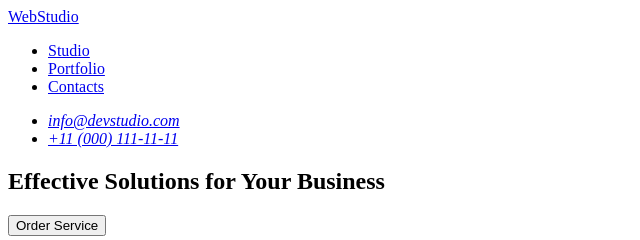
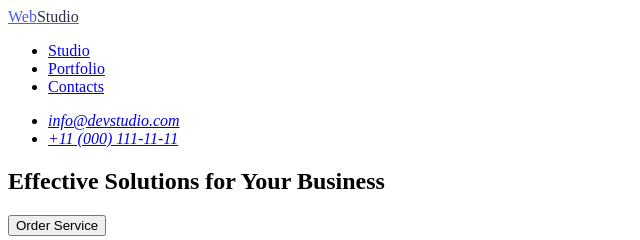
Before and after one commit to Maksonchik01/goit-markup-hw-02, a plain HTML site: page index.html in a window 1280 px wide. Shown: the top 240 px of the page, 0-640 px from the left. Drawn offline with Linux system fonts and the light colour scheme.

Commit message:
add index file

```diff
--- a/css/styles.css
+++ b/css/styles.css
@@ -0,0 +1,7 @@
+
+.title {
+  color: #4d5ae5;
+}
+.studio-header {
+  color: #2e2f42;
+}
--- a/index.html
+++ b/index.html
@@ -4,11 +4,12 @@
     <meta charset="UTF-8" />
     <meta name="viewport" content="width=device-width, initial-scale=1.0" />
     <title>Document</title>
+    <link rel="stylesheet" href="./css/styles.css">
   </head>
   <body>
     <header>
       <nav>
-        <a href="./index.html">WebStudio</a>
+        <a class="title" href="./index.html">Web<span class="studio-header" >Studio</span></a>
         <ul>
           <li><a href="./Studio">Studio</a></li>
           <li><a href="./Portfolio">Portfolio</a></li>
@@ -177,7 +178,7 @@
     </main>
 
     <footer>
-      <a href="./index.html">WebStudio</a>
+      <a class="title" href="./index.html">Web<span class="studio-footer">Studio</a>
       <p>
         Increase the flow of customers and sales for your business with digital
         marketing & growth solutions.
```
